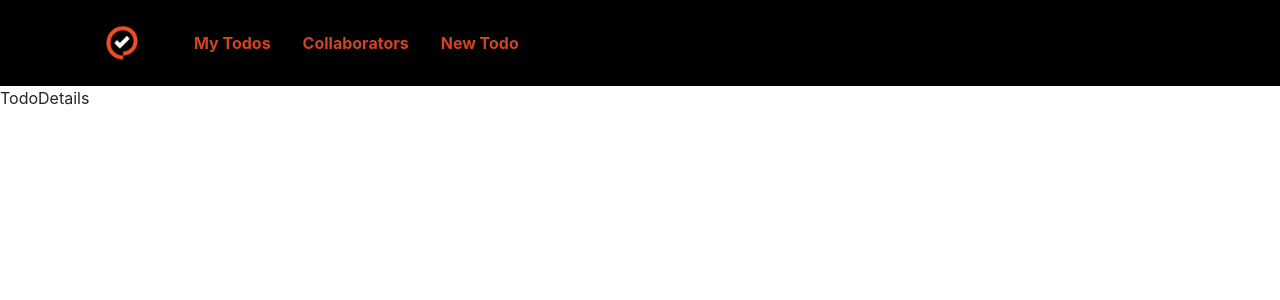
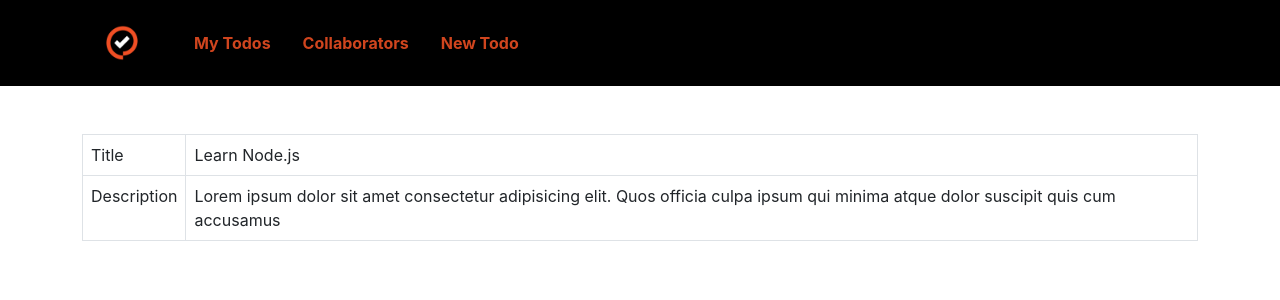
Before and after one commit to RahmaHafi/Retodux-app, a React (Create React App) app: page /todos/1 in a window 1280 px wide. Shown: the top 300 px of the page. Built offline with nearby package versions, Linux system fonts and the light colour scheme.

Commit message:
Show single todo details

```diff
--- a/src/pages/TodoDetails.js
+++ b/src/pages/TodoDetails.js
@@ -1,8 +1,27 @@
 import React from 'react'
+import { useSelector } from 'react-redux'
+import  DetailTable  from '../components/DetailTable'
+import Container  from 'react-bootstrap/Container'
 
-function TodoDetails() {
+function TodoDetails(props) {
+  const todos = useSelector(state => state.todos)
+  const idToShow = props.match.params.id
+  const todo = todos.find((todo)=> todo.id ===idToShow )
+
   return (
-    <div>TodoDetails</div>
+    <Container className='mt-5'>
+      {
+        todo
+        ? (
+          <DetailTable
+            todo={todo}
+          />
+        )
+        : (
+          <p>ToDo not found</p>
+        )
+      }
+    </Container>
   )
 }
 
--- a/src/pages/Todos.js
+++ b/src/pages/Todos.js
@@ -28,7 +28,9 @@ function Todos(props) {
                                         <span>{todo.title}</span>
                                     </div>
                                     <div>
-                                        <i className="bi bi-eye-fill btn text-warning btn-lg" ></i>
+                                        <Link to={`/todos/${todo.id}`}>
+                                            <i className="bi bi-eye-fill btn text-warning"></i>
+                                        </Link>
                                     </div>
                                     <div>
                                         <Link to={`/update-todo/${todo.id}`}>
--- a/src/pages/UpdateTodo.js
+++ b/src/pages/UpdateTodo.js
@@ -28,7 +28,6 @@ function UpdateTodo(props) {
         }
 
       }
-
 
     return (
       <Container>
```
